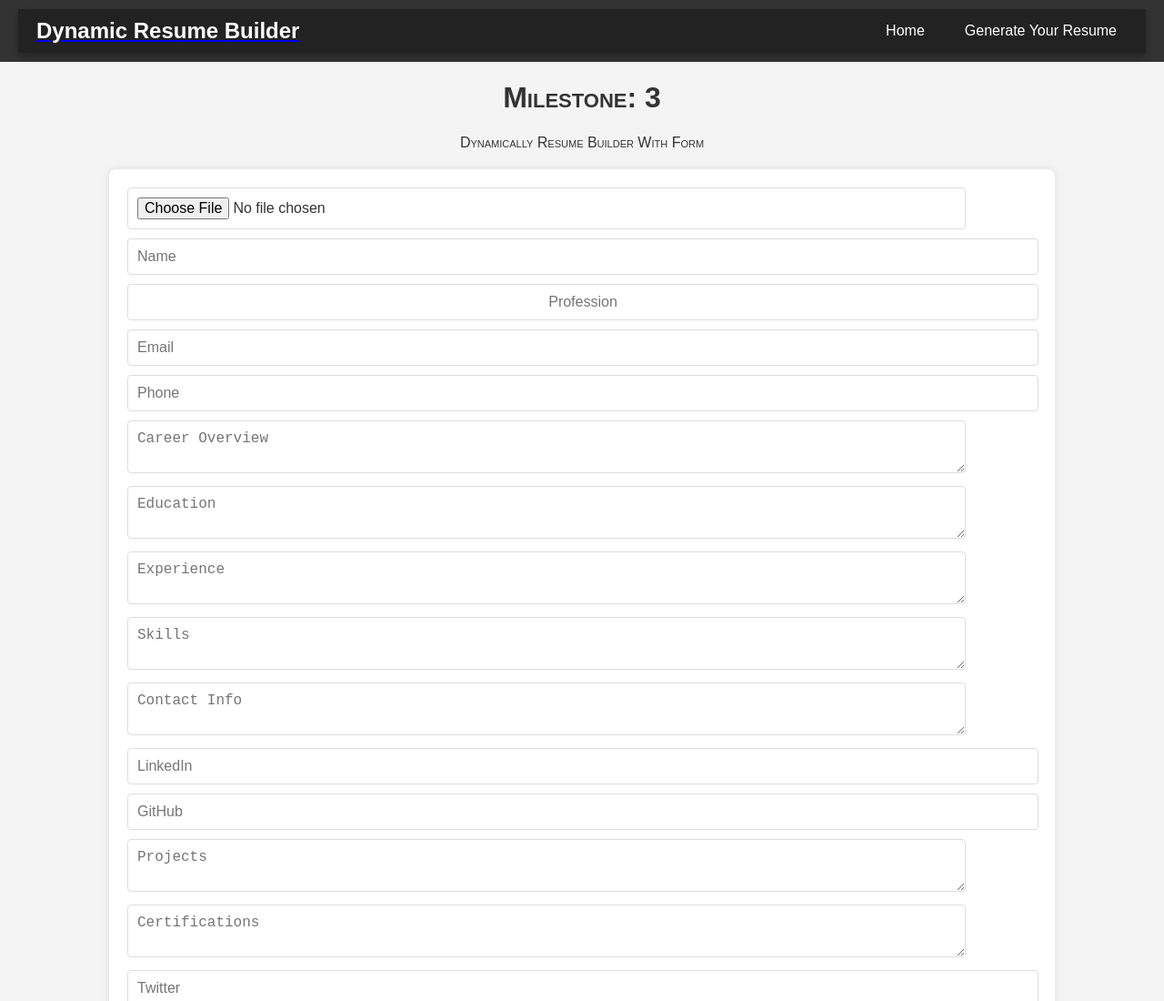
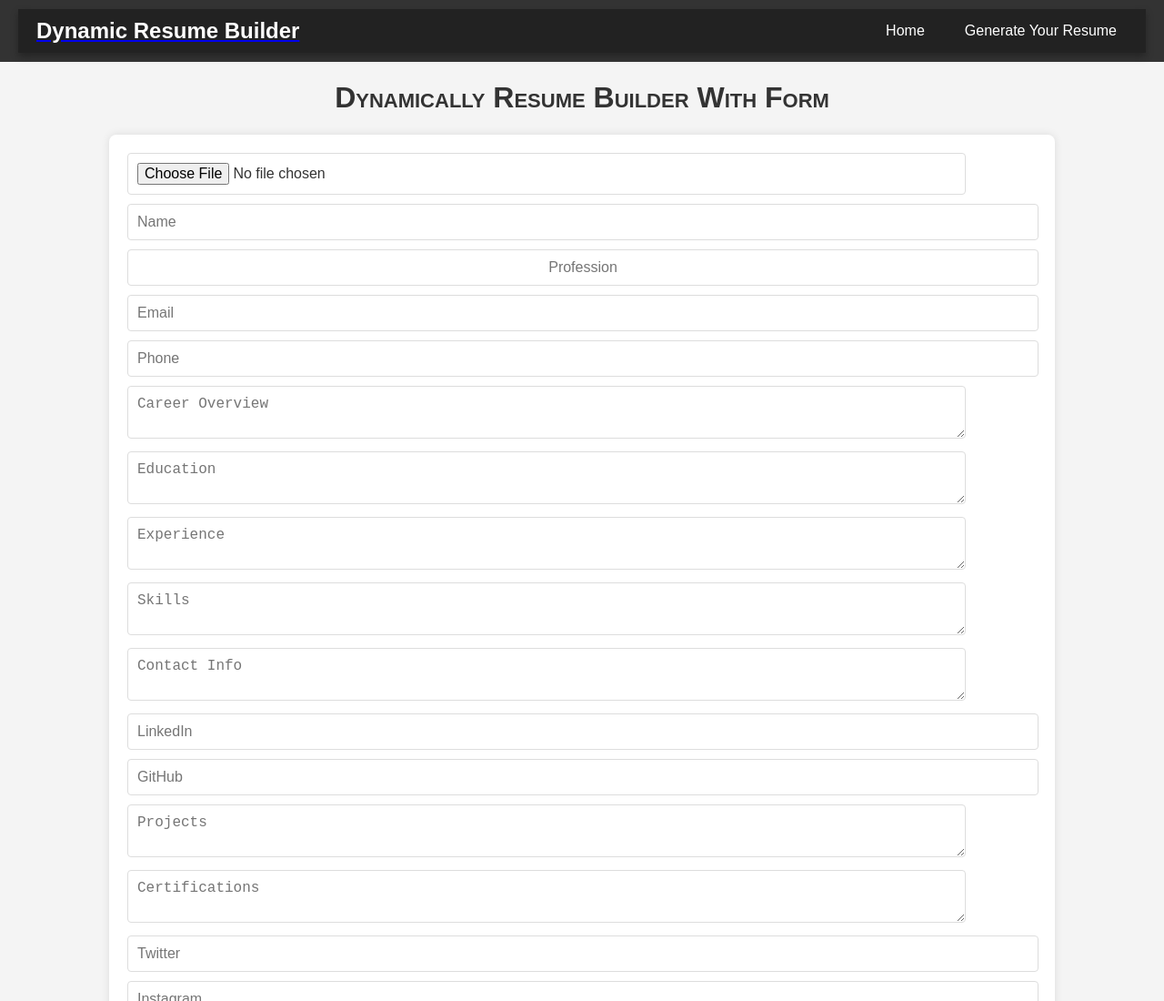
Before and after one commit to MYousuf-Codes/Static-Interactive-Resmue, a plain HTML site: page generateResume.html in a window 1280 px wide. Shown: the top 1100 px of the page at 91% size. Drawn offline with Linux system fonts and the light colour scheme.

Commit message:
Update generateResume.html

```diff
--- a/generateResume.html
+++ b/generateResume.html
@@ -21,8 +21,7 @@
     </header>
 
         <div id="h1">
-            <h1 style="align-items: center; display: flex; justify-content: center; font-variant: small-caps;">Milestone: 3</h1>
-            <p style="align-items: center; display: flex; justify-content: center; font-variant: small-caps;">Dynamically Resume Builder With Form</p>
+            <h1 style="align-items: center; display: flex; justify-content: center; font-variant: small-caps;">Dynamically Resume Builder With Form</h1>
         </div>
 
         <div class="form-container">
```
